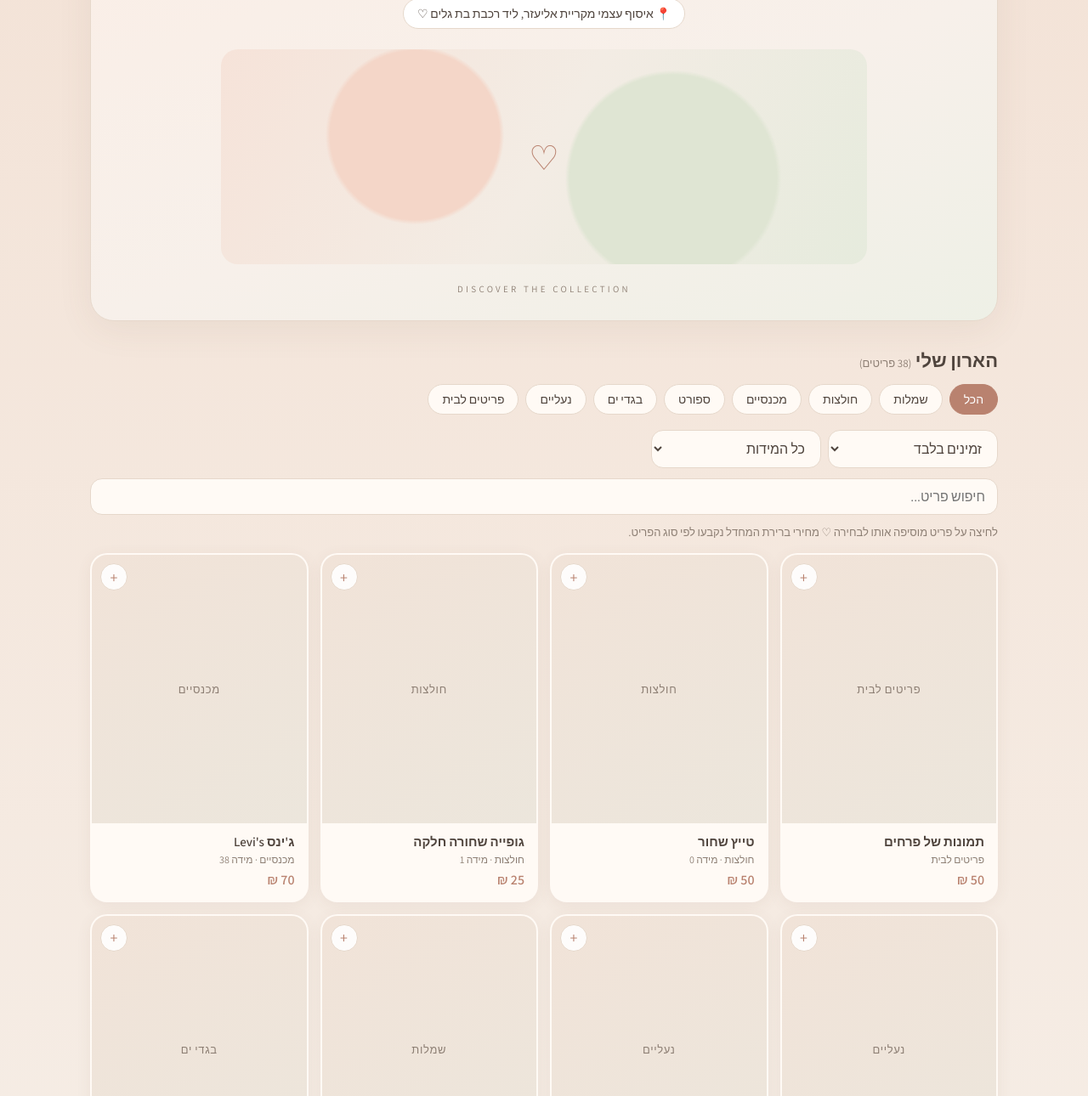
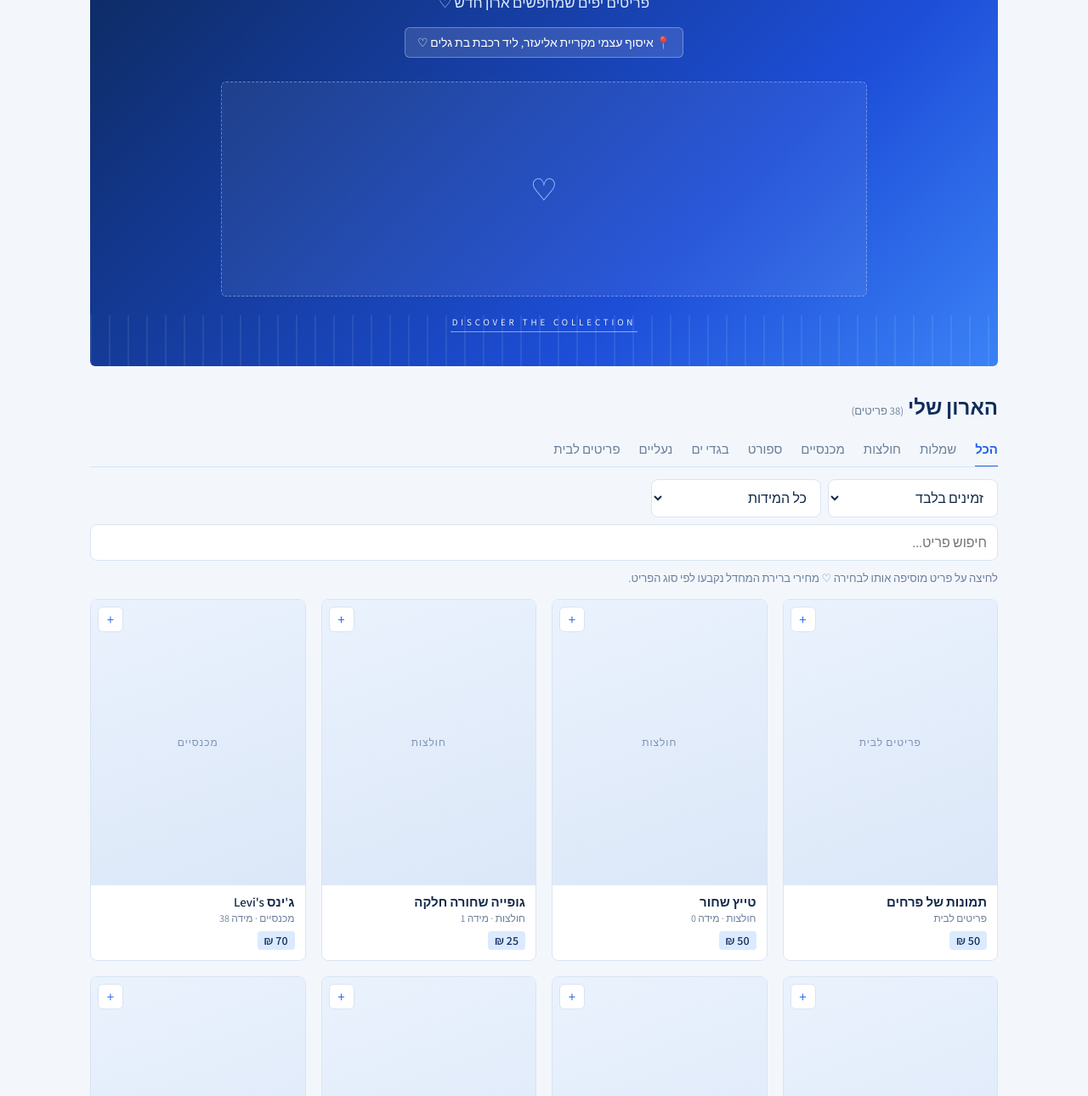
Before and after one commit to asafr93-rosa/mayalee-clothes, a plain HTML site: page index.html in a window 1280 px wide. Shown: the part 212-1502 px from the top of the page at 85% size. Drawn offline with nearby package versions, Linux system fonts and the light colour scheme.

Commit message:
Redesign with blue palette and new layout
Co-Authored-By: Claude Opus 5.5 <noreply@anthropic.com>

```diff
--- a/styles.css
+++ b/styles.css
@@ -1,13 +1,12 @@
 :root {
-  --bg: #f6efe8;
-  --bg2: #efe4d9;
-  --card: #fffaf5;
-  --ink: #4f443d;
-  --muted: #8d7f74;
-  --line: #e6d8cb;
-  --accent: #b9826f;
-  --accent-ink: #fff;
-  --sage: #9fae94;
+  --bg: #f3f7fc;
+  --card: #ffffff;
+  --ink: #142a4a;
+  --muted: #6b7f99;
+  --line: #d9e4f2;
+  --navy: #0f2d5c;
+  --blue: #2563eb;
+  --sky: #dbeafe;
 }
 * { box-sizing: border-box; }
 html { scroll-behavior: smooth; }
@@ -15,116 +14,132 @@ body {
   margin: 0;
   font-family: "Assistant", Arial, sans-serif;
   color: var(--ink);
-  background: linear-gradient(180deg, #f3e2d6 0%, var(--bg) 40%, var(--bg2) 100%);
+  background: var(--bg);
   min-height: 100vh;
 }
 body.has-bar { padding-bottom: 96px; }
-.wrap { max-width: 1100px; margin: 0 auto; padding: 16px; }
+.wrap { max-width: 1100px; margin: 0 auto; padding: 0 16px 16px; }
 
-/* Hero */
+/* Hero: full-bleed navy band */
 .hero {
+  position: relative;
+  margin: 0 -16px;
+  padding: 56px 20px 40px;
   text-align: center;
-  background: linear-gradient(160deg, #fbeee6, #f7f0ea 60%, #eef0e6);
-  border: 1px solid var(--line);
-  border-radius: 28px;
-  padding: 40px 20px 24px;
-  box-shadow: 0 10px 40px rgba(120, 90, 70, 0.08);
+  color: #fff;
+  background: linear-gradient(135deg, #0b2550 0%, #1d4ed8 70%, #3b82f6 100%);
+  overflow: hidden;
+}
+@media (min-width: 1132px) { .hero { margin: 16px 0 0; border-radius: 6px; } }
+.hero::after {
+  content: ""; position: absolute; inset: auto 0 0 0; height: 60px;
+  background: repeating-linear-gradient(90deg, rgba(255,255,255,0.08) 0 2px, transparent 2px 22px);
+  pointer-events: none;
 }
 .eyebrow, .discover {
-  font-size: 11px; letter-spacing: 0.3em; color: var(--muted); margin: 0;
+  font-size: 11px; letter-spacing: 0.35em; margin: 0; color: #bfdbfe;
 }
 h1 {
   font-family: "Cormorant Garamond", Georgia, serif;
-  font-weight: 500;
-  font-size: clamp(40px, 8vw, 72px);
-  margin: 10px 0 6px;
+  font-weight: 600; font-style: italic;
+  font-size: clamp(44px, 9vw, 84px);
+  margin: 8px 0 8px;
   direction: ltr;
 }
-.tagline { margin: 0 0 14px; color: var(--muted); }
+.tagline { margin: 0 0 18px; color: #dbeafe; font-size: 17px; }
 .pickup {
   display: inline-block; margin: 0;
-  background: #fff; border: 1px solid var(--line);
-  border-radius: 999px; padding: 8px 16px; font-size: 14px;
+  background: rgba(255,255,255,0.12); border: 1px solid rgba(255,255,255,0.3);
+  border-radius: 6px; padding: 8px 14px; font-size: 14px;
 }
 .hero-art {
-  margin: 24px auto 16px; max-width: 760px; aspect-ratio: 3 / 1;
-  border-radius: 20px;
-  background:
-    radial-gradient(circle at 30% 40%, #f4d6c8 0 18%, transparent 19%),
-    radial-gradient(circle at 70% 60%, #dfe5d3 0 22%, transparent 23%),
-    linear-gradient(120deg, #f6e3d9, #f3ece4, #e6ebdd);
+  margin: 28px auto 18px; max-width: 760px; aspect-ratio: 3 / 1;
+  border-radius: 6px;
+  border: 1px dashed rgba(255,255,255,0.35);
+  background: rgba(255,255,255,0.06);
   display: grid; place-items: center;
-  color: var(--accent); font-size: 40px;
+  color: #93c5fd; font-size: 36px;
 }
-.discover { display: inline-block; text-decoration: none; padding: 6px; }
+.discover {
+  display: inline-block; text-decoration: none; color: #fff;
+  border-bottom: 1px solid rgba(255,255,255,0.5); padding: 4px 2px;
+}
 
 /* Closet */
 #closet { padding-top: 32px; }
-h2 { font-size: 22px; margin: 0 0 14px; font-weight: 600; }
+h2 { font-size: 24px; margin: 0 0 14px; font-weight: 600; color: var(--navy); }
 h2 small { font-size: 13px; color: var(--muted); font-weight: 400; }
 
-.chips { display: flex; gap: 8px; overflow-x: auto; padding-bottom: 6px; scrollbar-width: none; }
+.chips {
+  display: flex; gap: 22px; overflow-x: auto; scrollbar-width: none;
+  border-bottom: 1px solid var(--line);
+}
 .chips::-webkit-scrollbar { display: none; }
 .chip {
-  flex: none; border: 1px solid var(--line); background: var(--card); color: var(--ink);
-  border-radius: 999px; padding: 8px 16px; font: inherit; font-size: 14px; cursor: pointer;
+  flex: none; border: 0; background: none; color: var(--muted);
+  padding: 10px 0; font: inherit; font-size: 15px; cursor: pointer;
+  border-bottom: 2px solid transparent; margin-bottom: -1px;
 }
-.chip.active { background: var(--accent); border-color: var(--accent); color: var(--accent-ink); }
+.chip.active { color: var(--blue); border-bottom-color: var(--blue); font-weight: 600; }
 
-.filters { display: flex; gap: 8px; margin: 12px 0; }
+.filters { display: flex; gap: 8px; margin: 14px 0 8px; }
 select, input[type="search"] {
   font: inherit; font-size: 16px; color: var(--ink);
-  background: var(--card); border: 1px solid var(--line); border-radius: 14px;
-  padding: 10px 14px;
+  background: var(--card); border: 1px solid var(--line); border-radius: 8px;
+  padding: 10px 12px;
 }
+select:focus, input[type="search"]:focus { outline: 2px solid var(--sky); border-color: var(--blue); }
 select { flex: 1; max-width: 200px; }
 input[type="search"] { width: 100%; }
 .hint { font-size: 13px; color: var(--muted); margin: 12px 0 16px; }
 
 .grid {
-  display: grid; gap: 14px;
+  display: grid; gap: 12px;
   grid-template-columns: repeat(auto-fill, minmax(160px, 1fr));
 }
-@media (min-width: 720px) { .grid { grid-template-columns: repeat(auto-fill, minmax(210px, 1fr)); } }
+@media (min-width: 720px) { .grid { gap: 18px; grid-template-columns: repeat(auto-fill, minmax(220px, 1fr)); } }
 
 .card {
   display: block; width: 100%; text-align: right; padding: 0; font: inherit; color: inherit;
-  background: var(--card); border: 2px solid transparent; border-radius: 20px; overflow: hidden;
-  box-shadow: 0 4px 18px rgba(120, 90, 70, 0.07);
-  cursor: pointer; transition: transform 0.15s, border-color 0.15s;
+  background: var(--card); border: 1px solid var(--line); border-radius: 8px; overflow: hidden;
+  cursor: pointer; transition: box-shadow 0.15s, border-color 0.15s, transform 0.15s;
 }
+button.card:hover { box-shadow: 0 8px 24px rgba(15, 45, 92, 0.1); }
 button.card:active { transform: scale(0.98); }
-.card.selected { border-color: var(--accent); }
-.card.sold { cursor: default; opacity: 0.6; }
+.card.selected { border-color: var(--blue); box-shadow: 0 0 0 2px var(--blue); }
+.card.sold { cursor: default; opacity: 0.55; }
 .photo {
-  position: relative; aspect-ratio: 4 / 5;
-  background: linear-gradient(150deg, #f1e3d8, #ece6dc);
+  position: relative; aspect-ratio: 3 / 4;
+  background: linear-gradient(160deg, #eaf2fd, #dbe7f8);
   display: grid; place-items: center;
 }
 .photo img { width: 100%; height: 100%; object-fit: cover; }
-.ph { font-size: 13px; color: var(--muted); letter-spacing: 0.05em; }
+.ph { font-size: 12px; color: #7c93b3; letter-spacing: 0.08em; }
 .badge {
-  position: absolute; top: 10px; right: 10px;
-  background: #fff; border-radius: 999px; padding: 4px 10px; font-size: 12px;
+  position: absolute; bottom: 0; inset-inline: 0;
+  background: var(--navy); color: #fff; padding: 6px; font-size: 12px; text-align: center;
 }
 .check {
-  position: absolute; top: 10px; left: 10px;
-  width: 32px; height: 32px; border-radius: 50%;
-  display: grid; place-items: center; font-size: 18px;
-  background: rgba(255, 255, 255, 0.9); color: var(--accent); border: 1px solid var(--line);
+  position: absolute; top: 8px; left: 8px;
+  width: 30px; height: 30px; border-radius: 6px;
+  display: grid; place-items: center; font-size: 17px;
+  background: #fff; color: var(--blue); border: 1px solid var(--line);
 }
-.selected .check { background: var(--accent); color: #fff; border-color: var(--accent); }
-.info { padding: 12px 14px 14px; }
-.info h3 { margin: 0 0 4px; font-size: 15px; font-weight: 600; }
-.meta { margin: 0 0 6px; font-size: 12px; color: var(--muted); }
-.price { margin: 0; font-weight: 600; color: var(--accent); }
-.sold .price { color: var(--muted); font-weight: 400; font-size: 13px; }
+.selected .check { background: var(--blue); color: #fff; border-color: var(--blue); }
+.info { padding: 10px 12px 12px; }
+.info h3 { margin: 0 0 2px; font-size: 15px; font-weight: 600; }
+.meta { margin: 0 0 8px; font-size: 12px; color: var(--muted); }
+.price {
+  display: inline-block; margin: 0; font-weight: 700; color: var(--navy);
+  background: var(--sky); padding: 2px 8px; border-radius: 4px; font-size: 14px;
+}
+.sold .price { background: none; padding: 0; color: var(--muted); font-weight: 400; font-size: 13px; }
 .empty { text-align: center; color: var(--muted); padding: 40px 0; }
 
 footer { text-align: center; padding: 48px 0 24px; color: var(--muted); }
 .chat {
-  display: inline-block; text-decoration: none; color: #fff; background: var(--sage);
-  padding: 12px 22px; border-radius: 999px; font-weight: 600;
+  display: inline-block; text-decoration: none; color: #fff; background: var(--navy);
+  padding: 12px 22px; border-radius: 8px; font-weight: 600;
 }
 
 /* Send bar */
@@ -132,15 +147,15 @@ footer { text-align: center; padding: 48px 0 24px; color: var(--muted); }
   position: fixed; left: 16px; right: 16px; bottom: 16px; z-index: 10;
   max-width: 640px; margin: 0 auto;
   display: flex; align-items: center; justify-content: space-between; gap: 12px;
-  background: #fff; border: 1px solid var(--line); border-radius: 20px;
+  background: var(--navy); color: #fff; border-radius: 10px;
   padding: 10px 10px 10px 16px; padding-inline-start: 18px;
-  box-shadow: 0 10px 30px rgba(80, 60, 50, 0.18);
+  box-shadow: 0 12px 30px rgba(15, 45, 92, 0.3);
 }
 .sendbar[hidden] { display: none; }
 .sendbar-info { font-size: 14px; display: flex; flex-wrap: wrap; gap: 4px 6px; align-items: baseline; }
-.link { background: none; border: 0; color: var(--muted); text-decoration: underline; font: inherit; font-size: 13px; cursor: pointer; padding: 0 4px; }
+.link { background: none; border: 0; color: #bfdbfe; text-decoration: underline; font: inherit; font-size: 13px; cursor: pointer; padding: 0 4px; }
 .send {
   flex: none; border: 0; cursor: pointer;
   background: #25d366; color: #fff; font: inherit; font-weight: 700; letter-spacing: 0.1em;
-  padding: 12px 26px; border-radius: 14px;
+  padding: 12px 26px; border-radius: 8px;
 }
```
Also changed, not shown: 1 other file.
